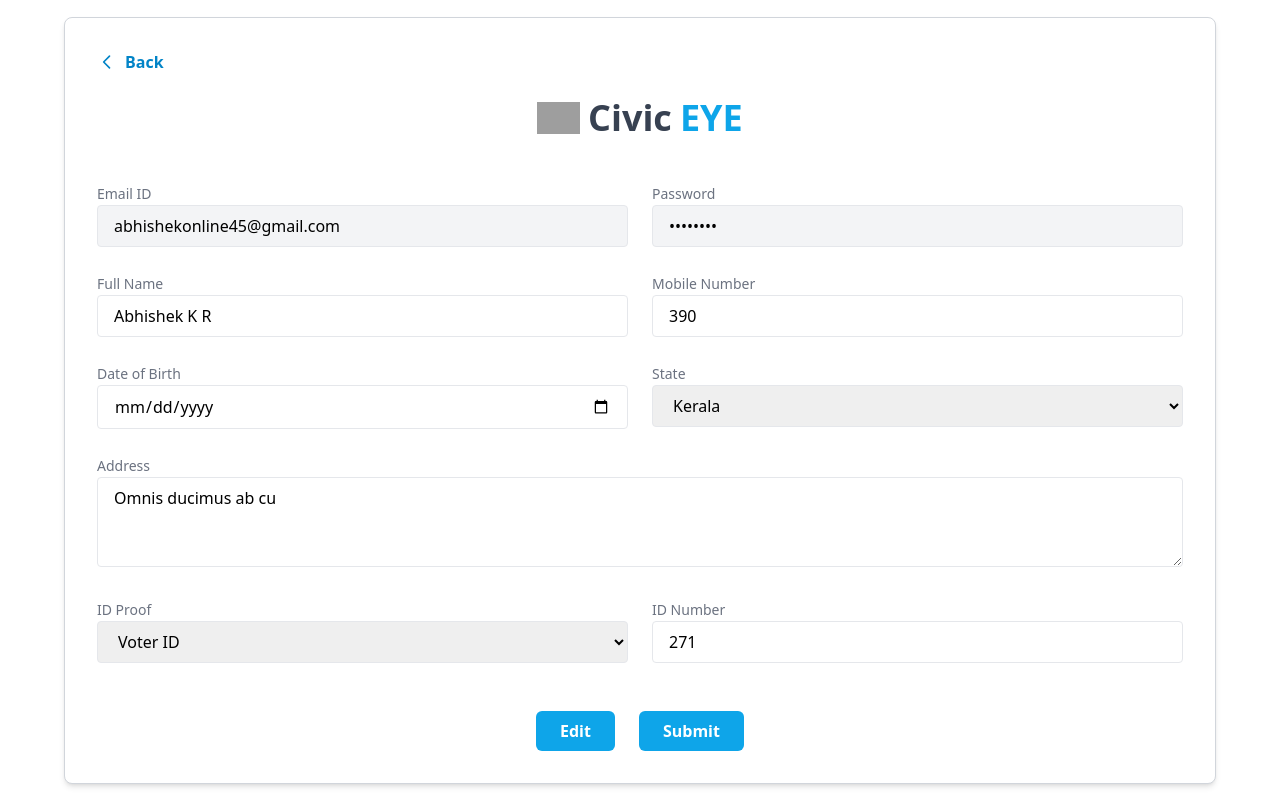
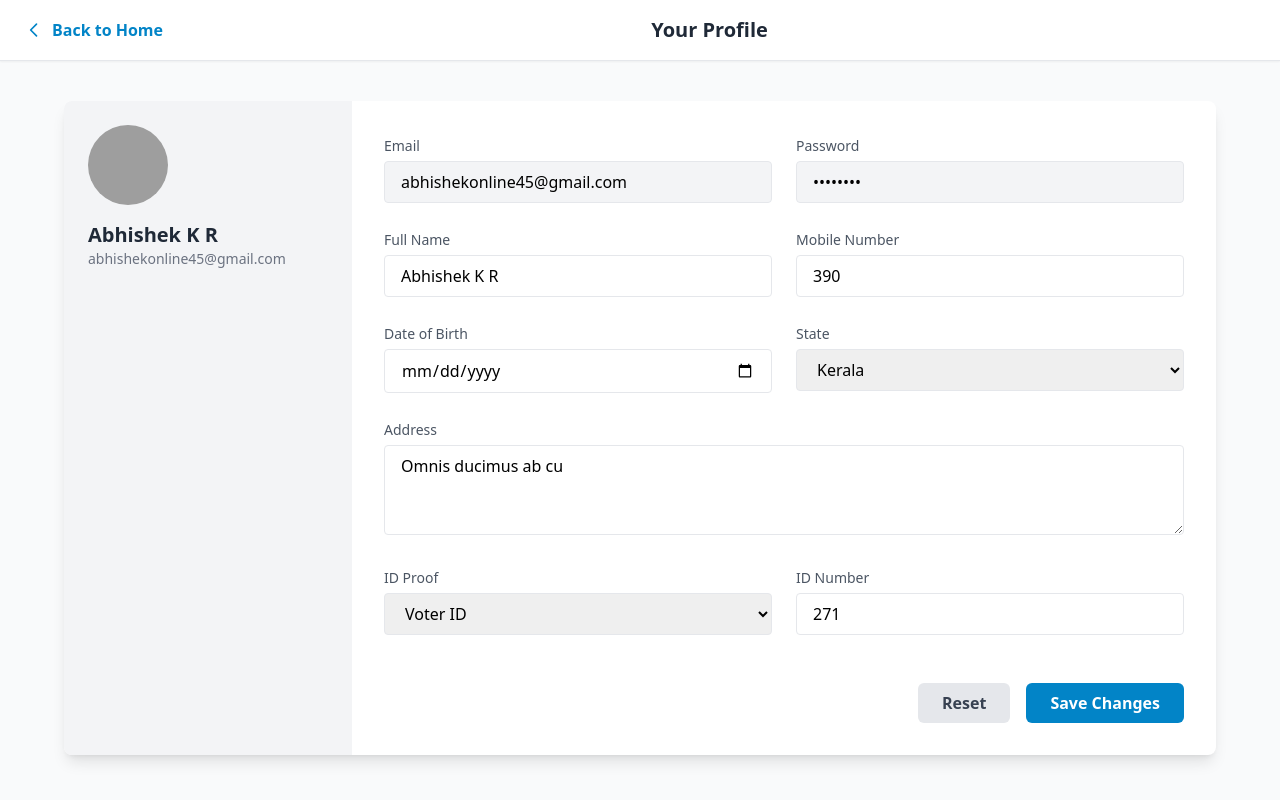
Before and after one commit to Abhilmxz/Mini-Project, a Django app: page /profile/ in a window 1280 px wide. Run offline with Django 5.2, Linux system fonts and the light colour scheme; a user stored in the database is signed in; data comes from the database, SQL or seed files in the repository; both versions use the stored data as it was after the commit; some libraries are stand-ins or nearby versions; grey boxes are pictures that could not be loaded.

Commit message:
first commit

```diff
--- a/cra/VCRA/forms.py
+++ b/cra/VCRA/forms.py
@@ -4,6 +4,7 @@ from django.contrib.auth.models import User
 from django.core.exceptions import ValidationError
 from .models import Feedback
 from .models import UserProfile
+from .models import ContactMessage
 
 class UserRegistrationForm(forms.ModelForm):
     class Meta:
@@ -21,8 +22,14 @@ class UserRegistrationForm(forms.ModelForm):
         return email
 
 class LoginForm(forms.Form):
-    email = forms.EmailField(widget=forms.EmailInput(attrs={'placeholder': 'Enter your email'}))
-    password = forms.CharField(widget=forms.PasswordInput(attrs={'placeholder': 'Enter your password'}))
+    email_or_username = forms.CharField(
+        label="Email or Username",
+        widget=forms.TextInput(attrs={'placeholder': 'Email or Username'})
+    )
+    password = forms.CharField(
+        label="Password",
+        widget=forms.PasswordInput(attrs={'placeholder': 'Password'})
+    )
 
 class ForgotPasswordForm(forms.Form):
     email = forms.EmailField(label='Email', max_length=254)
@@ -78,3 +85,11 @@ class FeedbackForm(forms.ModelForm):
     class Meta:
         model = Feedback
         fields = ['name', 'email', 'message']  # use message, not feedback
+
+
+#contact message save
+
+class ContactForm(forms.ModelForm):
+    class Meta:
+        model = ContactMessage
+        fields = ['name', 'email', 'message']
--- a/cra/VCRA/templates/profile.html
+++ b/cra/VCRA/templates/profile.html
@@ -3,68 +3,77 @@
 <head>
   <meta charset="UTF-8" />
   <meta name="viewport" content="width=device-width, initial-scale=1.0" />
-  <title>CivicEye Profile</title>
+  <title>CivicEye - Profile</title>
   <script src="https://cdn.tailwindcss.com"></script>
 </head>
-<body class="bg-white min-h-screen flex items-center justify-center px-4">
-  <div class="w-full max-w-6xl bg-white border border-gray-300 shadow-md p-8 rounded-lg">
+<body class="bg-gray-50 min-h-screen">
 
-    <!-- Back Button -->
-    <div class="mb-6">
-      <button type="button" onclick="history.back()" class="text-sky-600 hover:underline font-semibold flex items-center gap-2">
-        <svg class="w-5 h-5" fill="none" stroke="currentColor" stroke-width="2" viewBox="0 0 24 24">
-          <path stroke-linecap="round" stroke-linejoin="round" d="M15 19l-7-7 7-7" />
-        </svg>
-        Back
-      </button>
+  <!-- Top Nav with Back Button -->
+  <div class="bg-white border-b shadow-sm px-6 py-4 flex items-center justify-between">
+    <a href="{% url 'homelog' %}" class="text-sky-600 hover:underline font-semibold flex items-center gap-2">
+      <svg class="w-5 h-5" fill="none" stroke="currentColor" stroke-width="2" viewBox="0 0 24 24">
+        <path stroke-linecap="round" stroke-linejoin="round" d="M15 19l-7-7 7-7" />
+      </svg>
+      Back to Home
+    </a>
+    <h1 class="text-xl font-bold text-gray-800">Your Profile</h1>
+    <span></span> <!-- placeholder to center title -->
+  </div>
+
+  <!-- Profile Layout -->
+  <div class="max-w-6xl mx-auto my-10 bg-white rounded-lg shadow-lg overflow-hidden grid grid-cols-1 md:grid-cols-4">
+
+    <!-- Sidebar -->
+    <div class="bg-gray-100 p-6 flex flex-col items-center gap-4 md:items-start">
+      <img src="https://cdn-icons-png.flaticon.com/512/10799/10799692.png" alt="Avatar" class="h-20 w-20 rounded-full" />
+      <div class="text-center md:text-left">
+        <h2 class="text-xl font-semibold text-gray-800">{{ user.first_name }} {{ user.last_name }}</h2>
+        <p class="text-sm text-gray-500">{{ user.email }}</p>
+      </div>
+
+      <nav class="mt-6 w-full">
+
+      </nav>
     </div>
 
-    <!-- Logo -->
-    <div class="text-center mb-10">
-      <h1 class="text-4xl font-bold text-gray-800">
-        <span class="inline-flex items-center gap-2">
-          <img src="https://cdn-icons-png.flaticon.com/512/10799/10799692.png" class="h-8 inline" />
-          <span class="text-gray-700">Civic</span><span class="text-sky-500">EYE</span>
-        </span>
-      </h1>
-    </div>
-
-    <!-- Form -->
-    <form method="POST" class="grid grid-cols-1 md:grid-cols-2 gap-6">
+    <!-- Profile Form -->
+    <form method="POST" class="md:col-span-3 p-8 grid grid-cols-1 md:grid-cols-2 gap-6">
       {% csrf_token %}
 
-      <!-- Email and Password (Read-only) -->
+      <!-- Email (readonly) -->
       <div>
-        <label class="text-gray-500 text-sm">Email ID</label>
-        <input type="email" class="w-full border rounded px-4 py-2 bg-gray-100" value="{{ user.email }}" readonly />
+        <label class="text-gray-600 text-sm font-medium">Email</label>
+        <input type="email" class="w-full mt-1 px-4 py-2 bg-gray-100 border rounded" value="{{ user.email }}" readonly />
       </div>
+
+      <!-- Password (masked) -->
       <div>
-        <label class="text-gray-500 text-sm">Password</label>
-        <input type="password" class="w-full border rounded px-4 py-2 bg-gray-100" value="********" readonly />
+        <label class="text-gray-600 text-sm font-medium">Password</label>
+        <input type="password" class="w-full mt-1 px-4 py-2 bg-gray-100 border rounded" value="********" readonly />
       </div>
 
       <!-- Full Name -->
       <div>
-        <label class="text-gray-500 text-sm">Full Name</label>
-        <input type="text" name="full_name" value="{{ form.full_name.value }}" placeholder="Enter full name" class="w-full border rounded px-4 py-2" required />
+        <label class="text-gray-600 text-sm font-medium">Full Name</label>
+        <input type="text" name="full_name" class="w-full mt-1 px-4 py-2 border rounded" value="{{ form.full_name.value }}" placeholder="Enter full name" required />
       </div>
 
       <!-- Mobile Number -->
       <div>
-        <label class="text-gray-500 text-sm">Mobile Number</label>
-        <input type="text" name="mobile_number" value="{{ form.mobile_number.value }}" placeholder="Enter mobile number" class="w-full border rounded px-4 py-2" required />
+        <label class="text-gray-600 text-sm font-medium">Mobile Number</label>
+        <input type="text" name="mobile_number" class="w-full mt-1 px-4 py-2 border rounded" value="{{ form.mobile_number.value }}" placeholder="Enter mobile number" required />
       </div>
 
-      <!-- D.O.B -->
+      <!-- DOB -->
       <div>
-        <label class="text-gray-500 text-sm">Date of Birth</label>
-        <input type="date" name="dob" value="{{ form.dob.value }}" class="w-full border rounded px-4 py-2" required />
+        <label class="text-gray-600 text-sm font-medium">Date of Birth</label>
+        <input type="date" name="dob" class="w-full mt-1 px-4 py-2 border rounded" value="{{ form.dob.value }}" required />
       </div>
 
       <!-- State -->
       <div>
-        <label class="text-gray-500 text-sm">State</label>
-        <select name="state" class="w-full border rounded px-4 py-2" required>
+        <label class="text-gray-600 text-sm font-medium">State</label>
+        <select name="state" class="w-full mt-1 px-4 py-2 border rounded" required>
           <option value="">Select State</option>
           <option value="Kerala" {% if form.state.value == "Kerala" %}selected{% endif %}>Kerala</option>
           <option value="Tamil Nadu" {% if form.state.value == "Tamil Nadu" %}selected{% endif %}>Tamil Nadu</option>
@@ -75,14 +84,14 @@
 
       <!-- Address -->
       <div class="md:col-span-2">
-        <label class="text-gray-500 text-sm">Address</label>
-        <textarea name="address" rows="3" class="w-full border rounded px-4 py-2" required>{{ form.address.value }}</textarea>
+        <label class="text-gray-600 text-sm font-medium">Address</label>
+        <textarea name="address" rows="3" class="w-full mt-1 px-4 py-2 border rounded" required>{{ form.address.value }}</textarea>
       </div>
 
       <!-- ID Proof -->
       <div>
-        <label class="text-gray-500 text-sm">ID Proof</label>
-        <select name="id_proof" class="w-full border rounded px-4 py-2" required>
+        <label class="text-gray-600 text-sm font-medium">ID Proof</label>
+        <select name="id_proof" class="w-full mt-1 px-4 py-2 border rounded" required>
           <option value="">Select ID</option>
           <option value="Aadhar" {% if form.id_proof.value == "Aadhar" %}selected{% endif %}>Aadhar</option>
           <option value="Voter ID" {% if form.id_proof.value == "Voter ID" %}selected{% endif %}>Voter ID</option>
@@ -92,14 +101,14 @@
 
       <!-- ID Number -->
       <div>
-        <label class="text-gray-500 text-sm">ID Number</label>
-        <input type="text" name="id_number" value="{{ form.id_number.value }}" placeholder="Enter ID number" class="w-full border rounded px-4 py-2" required />
+        <label class="text-gray-600 text-sm font-medium">ID Number</label>
+        <input type="text" name="id_number" class="w-full mt-1 px-4 py-2 border rounded" value="{{ form.id_number.value }}" placeholder="Enter ID number" required />
       </div>
 
-      <!-- Buttons -->
-      <div class="md:col-span-2 flex justify-center gap-6 mt-6">
-        <button type="reset" class="bg-sky-500 hover:bg-sky-600 text-white font-semibold px-6 py-2 rounded-md">Edit</button>
-        <button type="submit" class="bg-sky-500 hover:bg-sky-600 text-white font-semibold px-6 py-2 rounded-md">Submit</button>
+      <!-- Action Buttons -->
+      <div class="md:col-span-2 flex justify-end gap-4 pt-6">
+        <button type="reset" class="bg-gray-200 hover:bg-gray-300 text-gray-700 font-semibold px-6 py-2 rounded-md">Reset</button>
+        <button type="submit" class="bg-sky-600 hover:bg-sky-700 text-white font-semibold px-6 py-2 rounded-md">Save Changes</button>
       </div>
     </form>
   </div>
--- a/cra/VCRA/templates/user_manage.html
+++ b/cra/VCRA/templates/user_manage.html
@@ -71,12 +71,12 @@
                     <a href="{{ user.report.url }}" class="text-blue-500 hover:underline" target="_blank">View</a>
                     {% else %} - {% endif %}
                   </td>
-                  <td class="py-3 px-6 text-left flex gap-2">
+                  {% comment %} <td class="py-3 px-6 text-left flex gap-2">
                     <a href="{% url 'edit_user' user.id %}" class="bg-yellow-500 hover:bg-yellow-600 text-white px-3 py-1 rounded text-sm">Edit</a>
                     <a href="{% url 'delete_user' user.id %}"
                       onclick="return confirm('Are you sure you want to delete this user?')"
                       class="bg-red-500 hover:bg-red-600 text-white px-3 py-1 rounded text-sm">Delete</a>
-                  </td>
+                  </td> {% endcomment %}
                 </tr>
                 {% empty %}
                 <tr>
--- a/cra/VCRA/urls.py
+++ b/cra/VCRA/urls.py
@@ -13,8 +13,6 @@ urlpatterns = [
     path('contact/', views.contact_view, name='contact'),
     path('register/', views.register, name='register'),
     path('login/', views.login_view, name='login'),
-    path('login/', views.user_login, name='user_login'),       # For user login (email/password)
-    path('admin-login/', views.admin_login, name='admin_login'),  # For admin login (username/password)
     path('forgot_password/', views.forgot_password, name='forgot_password'),
     path('verify-code/', views.verify_code, name='verify_code'),
     path('set-new-password/', views.set_new_password, name='set_new_password'),
--- a/cra/VCRA/views.py
+++ b/cra/VCRA/views.py
@@ -23,6 +23,7 @@ from django.http import JsonResponse
 from django.views.decorators.csrf import csrf_exempt
 from .models import Complaint
 from django.contrib.auth import logout
+from .forms import ContactForm
 
 import time
 import secrets
@@ -63,9 +64,17 @@ def logout_view(request):
 def about_view(request):
     return render(request, 'about.html')
 
+
 def contact_view(request):
-    return render(request, 'contact.html')
-
+    if request.method == 'POST':
+        form = ContactForm(request.POST)
+        if form.is_valid():
+            form.save()
+            messages.success(request, "✅ Your message has been sent successfully!")
+            return redirect('contact')
+    else:
+        form = ContactForm()
+    return render(request, 'contact.html', {'form': form})
 
 # ================================
 #       USER REGISTRATION
@@ -112,49 +121,46 @@ def register(request):
 #           LOGIN VIEWS
 # ================================
 
+from django.contrib import messages
+from django.contrib.auth import authenticate, login
+from django.shortcuts import render, redirect
+from django.contrib.auth.models import User
+
 def login_view(request):
     if request.method == 'POST':
-        form = LoginForm(request.POST)
-        if form.is_valid():
-            email = form.cleaned_data['email'].strip()
-            password = form.cleaned_data['password']
-            user_obj = User.objects.filter(email__iexact=email).first()
+        email_or_username = request.POST.get('email_or_username', '').strip()
+        password = request.POST.get('password', '')
+
+        if '@' in email_or_username:
+            # Treat input as email
+            user_obj = User.objects.filter(email__iexact=email_or_username).first()
             if user_obj:
                 user = authenticate(request, username=user_obj.username, password=password)
-                if user:
-                    login(request, user)
-                    return redirect('homelog')
-            form.add_error(None, 'Invalid email or password')
+            else:
+                messages.error(request, 'Invalid email or password.')
+                form = LoginForm()
+                return render(request, 'login.html', {'form': form})
+        else:
+            # Treat input as username
+            user = authenticate(request, username=email_or_username, password=password)
+
+        if user is not None:
+            login(request, user)
+            if user.is_staff or user.is_superuser:
+                return redirect('/adminover/')
+            else:
+                return redirect('homelog')
+
+        messages.error(request, 'Invalid email or password.')
+        form = LoginForm()
+        return render(request, 'login.html', {'form': form})
+
     else:
         form = LoginForm()
 
     return render(request, 'login.html', {'form': form})
 
 
-def user_login(request):
-    if request.method == 'POST':
-        email = request.POST.get('email')
-        password = request.POST.get('password')
-        user = authenticate(request, username=email, password=password)
-        if user is not None:
-            login(request, user)
-            return redirect('homelog')
-        else:
-            messages.error(request, 'Invalid email or password.')
-    return redirect('login')
-
-
-def admin_login(request):
-    if request.method == 'POST':
-        username = request.POST.get('username')
-        password = request.POST.get('password')
-        user = authenticate(request, username=username, password=password)
-        if user is not None and user.is_staff:
-            login(request, user)
-            return redirect('/adminover/')
-        else:
-            messages.error(request, 'Invalid admin credentials.')
-    return redirect('login')
 
 
 def homelog(request):
```
Also changed, not shown: cra/VCRA/models.py (+13 -0 lines), cra/VCRA/templates/contact.html (+33 -4 lines), cra/VCRA/templates/feedback.html (+50 -3 lines), cra/VCRA/templates/login.html (+21 -53 lines), cra/VCRA/migrations/0016_contactmessage.py (added), cra/db.sqlite3, cra/media/complaints/v700batch2-kul-04d-floralframe.jpg (added).
